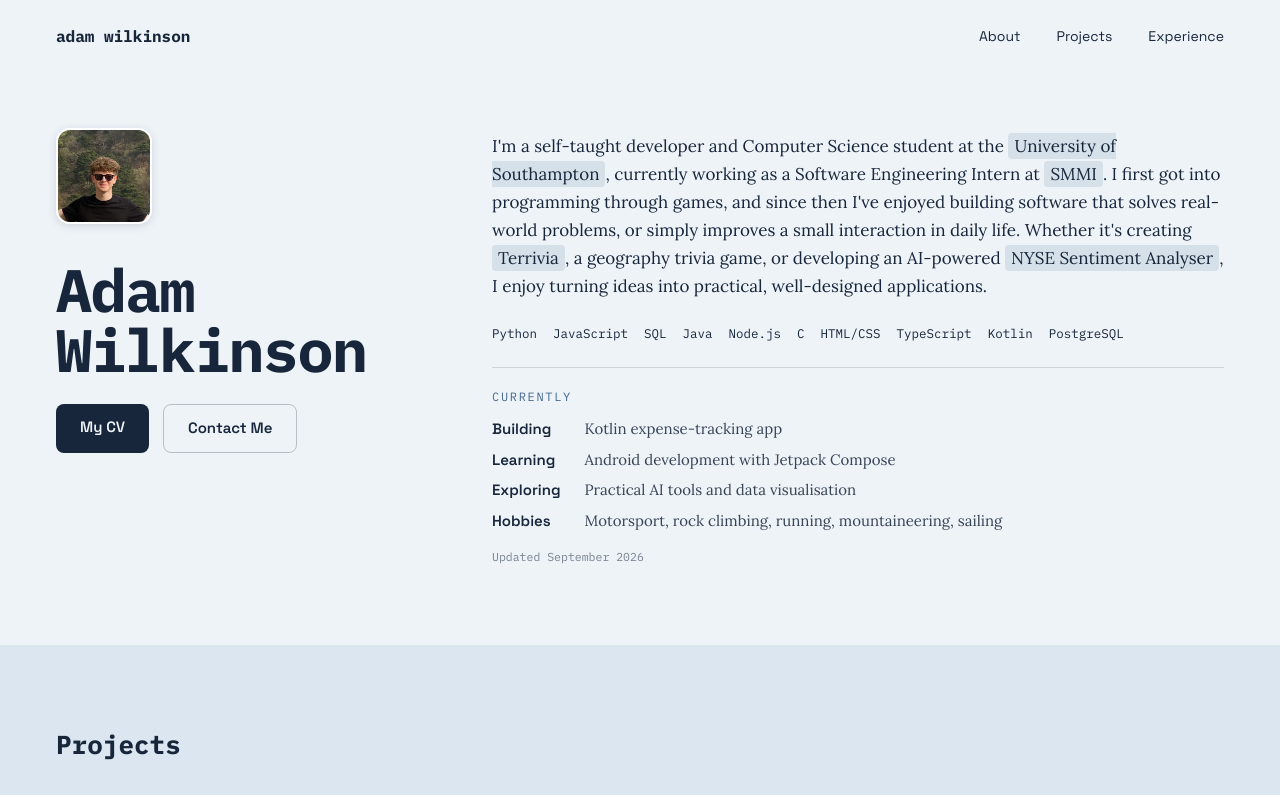
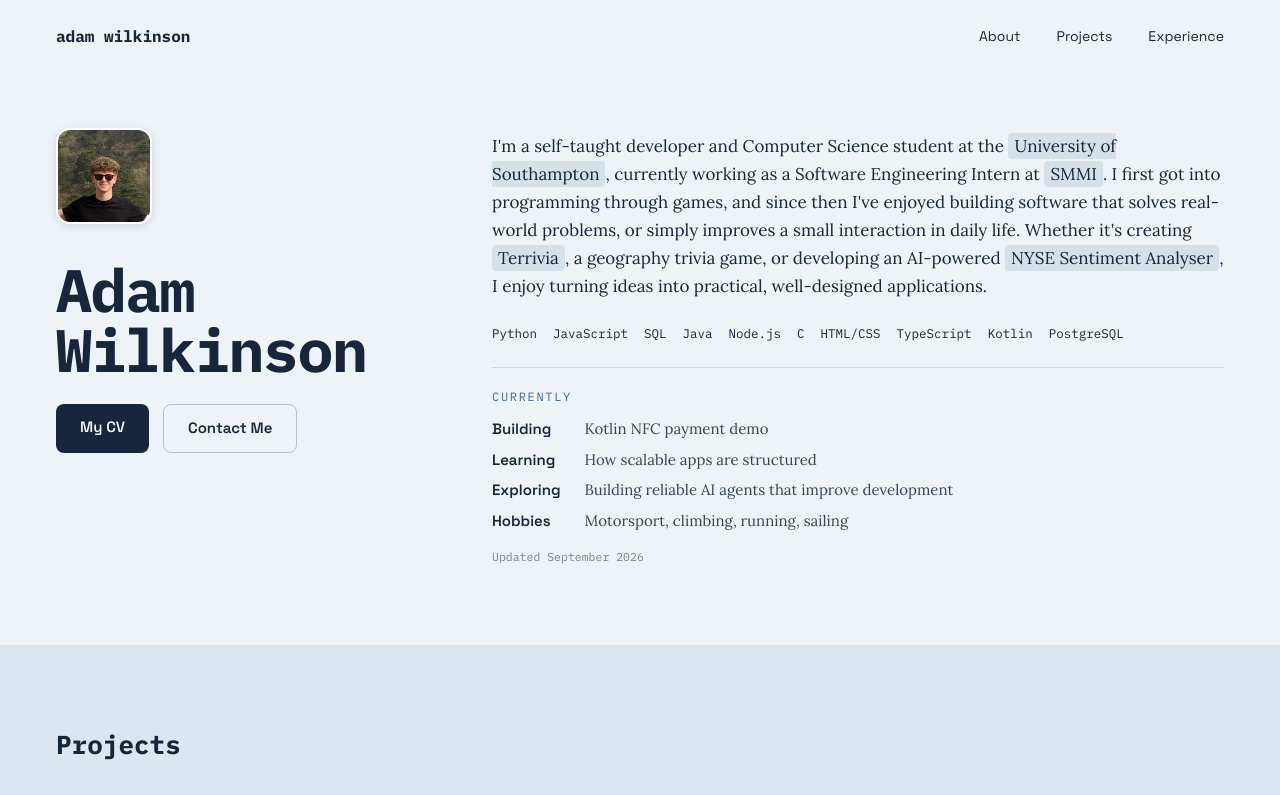
Before and after one commit to AdamWilkinson0/webportfolio, a React (Create React App) app: page / in a window 1280 px wide. Shown: the top 795 px of the page. Built offline with nearby package versions, Linux system fonts and the light colour scheme.

Commit message:
Update Currently panel content

```diff
--- a/src/components/Landing.js
+++ b/src/components/Landing.js
@@ -2,10 +2,10 @@ import React, { useState, useRef, useEffect } from 'react';
 import { FiLinkedin } from 'react-icons/fi';
 
 const CURRENTLY = [
-  ['Building', 'Kotlin expense-tracking app'],
-  ['Learning', 'Android development with Jetpack Compose'],
-  ['Exploring', 'Practical AI tools and data visualisation'],
-  ['Hobbies', 'Motorsport, rock climbing, running, mountaineering, sailing'],
+  ['Building', 'Kotlin NFC payment demo'],
+  ['Learning', 'How scalable apps are structured'],
+  ['Exploring', 'Building reliable AI agents that improve development'],
+  ['Hobbies', 'Motorsport, climbing, running, sailing'],
 ];
 
 const UPDATED = 'September 2026';
```
